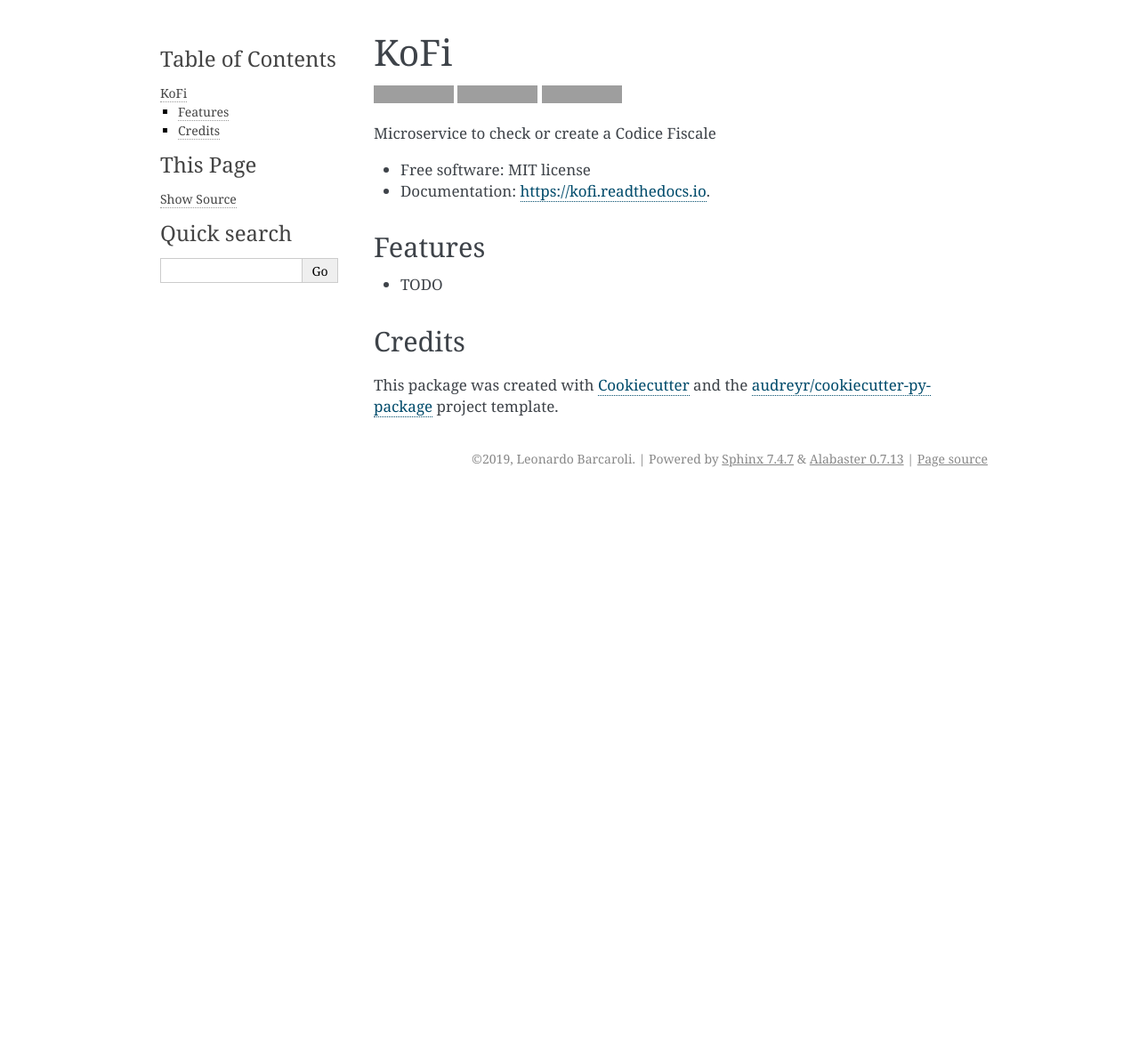
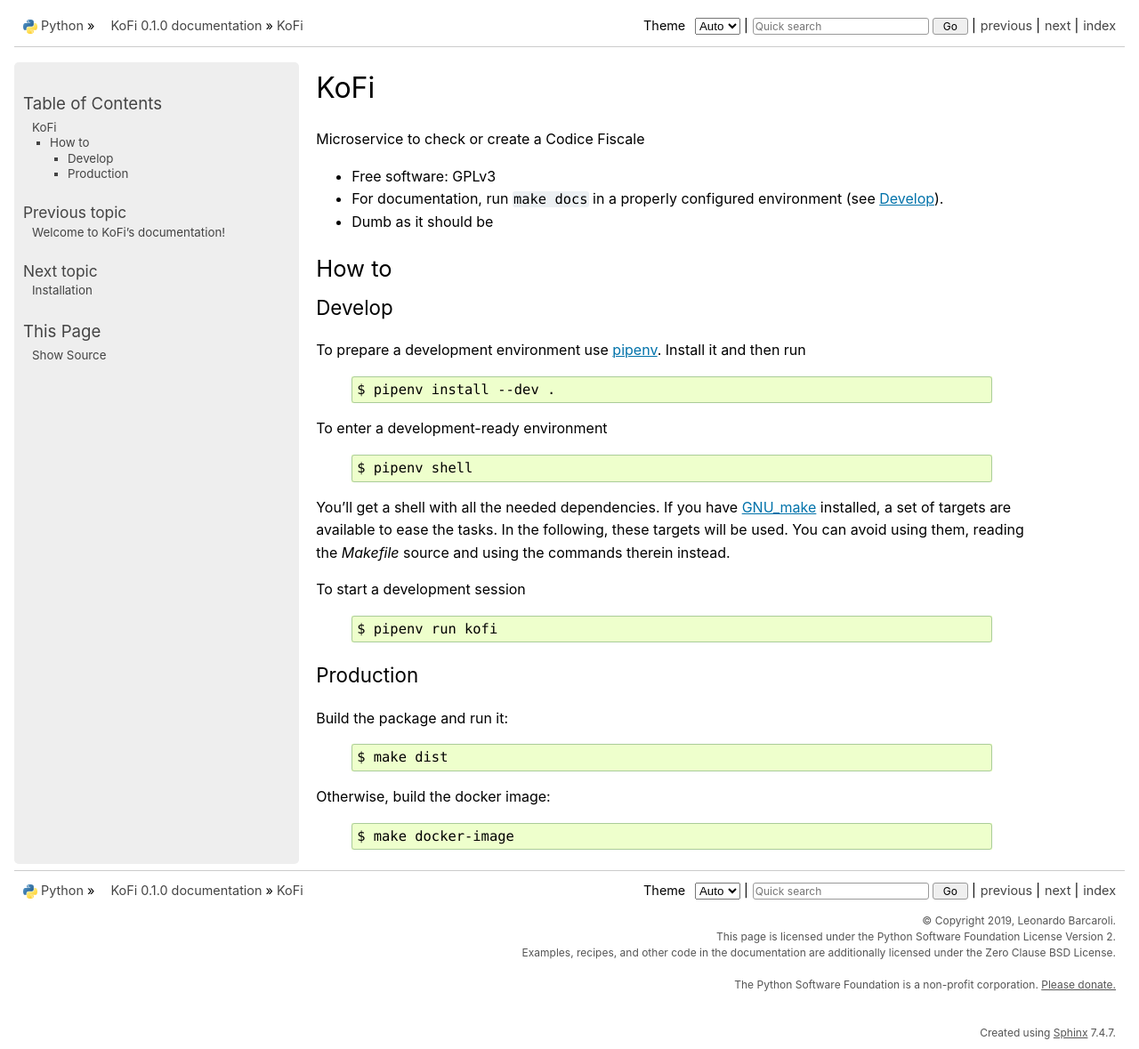
Before and after one commit to torrefatto/kofi, a Sphinx documentation site: the page built from docs/readme.rst, in a window 1280 px wide and 1179 px high. Shown: the whole window at 89% size. Built offline with Sphinx 7.4.7, drawn with Linux system fonts in a browser that asks for light colours; pages that are not in the unit, such as notebooks, are missing from menus; grey boxes are pictures that could not be loaded.

Commit message:
Update documentation

```diff
--- a/README.rst
+++ b/README.rst
@@ -2,36 +2,56 @@
 KoFi
 ====
 
+Microservice to check or create a Codice Fiscale
 
-.. image:: https://img.shields.io/pypi/v/kofi.svg
-        :target: https://pypi.python.org/pypi/kofi
-
-.. image:: https://img.shields.io/travis/torrefatto/kofi.svg
-        :target: https://travis-ci.org/torrefatto/kofi
-
-.. image:: https://readthedocs.org/projects/kofi/badge/?version=latest
-        :target: https://kofi.readthedocs.io/en/latest/?badge=latest
-        :alt: Documentation Status
+* Free software: GPLv3
+* For documentation, run ``make docs`` in a properly configured environment (see Develop_).
+* Dumb as it should be
 
 
+How to
+======
+
+Develop
+-------
+
+To prepare a development environment use pipenv_. Install it and then run
+
+  .. code-block:: shell
+
+    $ pipenv install --dev .
+
+To enter a development-ready environment
+
+  .. code-block:: shell
+
+    $ pipenv shell
+
+You'll get a shell with all the needed dependencies. If you have GNU_make_ installed, a set
+of targets are available to ease the tasks. In the following, these targets will be used.
+You can avoid using them, reading the `Makefile` source and using the commands therein instead.
+
+To start a development session
+
+  .. code-block:: shell
+
+    $ pipenv run kofi
+
+Production
+----------
+
+Build the package and run it:
+
+  .. code-block:: shell
+
+    $ make dist
+
+Otherwise, build the docker image:
+
+  .. code-block:: shell
+
+    $ make docker-image
 
 
-Microservice to check or create a Codice Fiscale
-
-
-* Free software: MIT license
-* Documentation: https://kofi.readthedocs.io.
-
-
-Features
---------
-
-* TODO
-
-Credits
--------
-
-This package was created with Cookiecutter_ and the `audreyr/cookiecutter-pypackage`_ project template.
-
-.. _Cookiecutter: https://github.com/audreyr/cookiecutter
-.. _`audreyr/cookiecutter-pypackage`: https://github.com/audreyr/cookiecutter-pypackage
+.. _pipenv: https://pipenv.kennethreitz.org/en/latest/
+.. _GNU_make: https://www.gnu.org/software/make/
--- a/docs/conf.py
+++ b/docs/conf.py
@@ -17,11 +17,11 @@
 # relative to the documentation root, use os.path.abspath to make it
 # absolute, like shown here.
 #
+import kofi
 import os
 import sys
-sys.path.insert(0, os.path.abspath('..'))
 
-import kofi
+sys.path.insert(0, os.path.abspath(".."))
 
 # -- General configuration ---------------------------------------------
 
@@ -31,22 +31,22 @@
 
 # Add any Sphinx extension module names here, as strings. They can be
 # extensions coming with Sphinx (named 'sphinx.ext.*') or your custom ones.
-extensions = ['sphinx.ext.autodoc', 'sphinx.ext.viewcode']
+extensions = ["sphinx.ext.autodoc", "sphinx.ext.viewcode"]
 
 # Add any paths that contain templates here, relative to this directory.
-templates_path = ['_templates']
+templates_path = ["_templates"]
 
 # The suffix(es) of source filenames.
 # You can specify multiple suffix as a list of string:
 #
 # source_suffix = ['.rst', '.md']
-source_suffix = '.rst'
+source_suffix = ".rst"
 
 # The master toctree document.
-master_doc = 'index'
+master_doc = "index"
 
 # General information about the project.
-project = 'KoFi'
+project = "KoFi"
 copyright = "2019, Leonardo Barcaroli"
 author = "Leonardo Barcaroli"
 
@@ -69,21 +69,20 @@
 # List of patterns, relative to source directory, that match files and
 # directories to ignore when looking for source files.
 # This patterns also effect to html_static_path and html_extra_path
-exclude_patterns = ['_build', 'Thumbs.db', '.DS_Store']
+exclude_patterns = ["_build", "Thumbs.db", ".DS_Store"]
 
 # The name of the Pygments (syntax highlighting) style to use.
-pygments_style = 'sphinx'
+pygments_style = "sphinx"
 
 # If true, `todo` and `todoList` produce output, else they produce nothing.
 todo_include_todos = False
-
 
 # -- Options for HTML output -------------------------------------------
 
 # The theme to use for HTML and HTML Help pages.  See the documentation for
 # a list of builtin themes.
 #
-html_theme = 'alabaster'
+html_theme = "python_docs_theme"
 
 # Theme options are theme-specific and customize the look and feel of a
 # theme further.  For a list of options available for each theme, see the
@@ -94,14 +93,12 @@
 # Add any paths that contain custom static files (such as style sheets) here,
 # relative to this directory. They are copied after the builtin static files,
 # so a file named "default.css" will overwrite the builtin "default.css".
-html_static_path = ['_static']
-
+html_static_path = ["_static"]
 
 # -- Options for HTMLHelp output ---------------------------------------
 
 # Output file base name for HTML help builder.
-htmlhelp_basename = 'kofidoc'
-
+htmlhelp_basename = "kofidoc"
 
 # -- Options for LaTeX output ------------------------------------------
 
@@ -109,15 +106,12 @@
     # The paper size ('letterpaper' or 'a4paper').
     #
     # 'papersize': 'letterpaper',
-
     # The font size ('10pt', '11pt' or '12pt').
     #
     # 'pointsize': '10pt',
-
     # Additional stuff for the LaTeX preamble.
     #
     # 'preamble': '',
-
     # Latex figure (float) alignment
     #
     # 'figure_align': 'htbp',
@@ -127,22 +121,14 @@
 # (source start file, target name, title, author, documentclass
 # [howto, manual, or own class]).
 latex_documents = [
-    (master_doc, 'kofi.tex',
-     'KoFi Documentation',
-     'Leonardo Barcaroli', 'manual'),
+    (master_doc, "kofi.tex", "KoFi Documentation", "Leonardo Barcaroli", "manual"),
 ]
-
 
 # -- Options for manual page output ------------------------------------
 
 # One entry per manual page. List of tuples
 # (source start file, name, description, authors, manual section).
-man_pages = [
-    (master_doc, 'kofi',
-     'KoFi Documentation',
-     [author], 1)
-]
-
+man_pages = [(master_doc, "kofi", "KoFi Documentation", [author], 1)]
 
 # -- Options for Texinfo output ----------------------------------------
 
@@ -150,10 +136,13 @@
 # (source start file, target name, title, author,
 #  dir menu entry, description, category)
 texinfo_documents = [
-    (master_doc, 'kofi',
-     'KoFi Documentation',
-     author,
-     'kofi',
-     'One line description of project.',
-     'Miscellaneous'),
+    (
+        master_doc,
+        "kofi",
+        "KoFi Documentation",
+        author,
+        "kofi",
+        "One line description of project.",
+        "Miscellaneous",
+    ),
 ]
--- a/docs/contributing.rst
+++ /dev/null
@@ -1 +0,0 @@
-.. include:: ../CONTRIBUTING.rst
--- a/docs/history.rst
+++ /dev/null
@@ -1 +0,0 @@
-.. include:: ../HISTORY.rst
```
Also changed, not shown: docs/index.rst (+20 -7 lines), docs/kofi.rst (added, +70 -0 lines), docs/modules.rst (added, +7 -0 lines), 2 other files.
